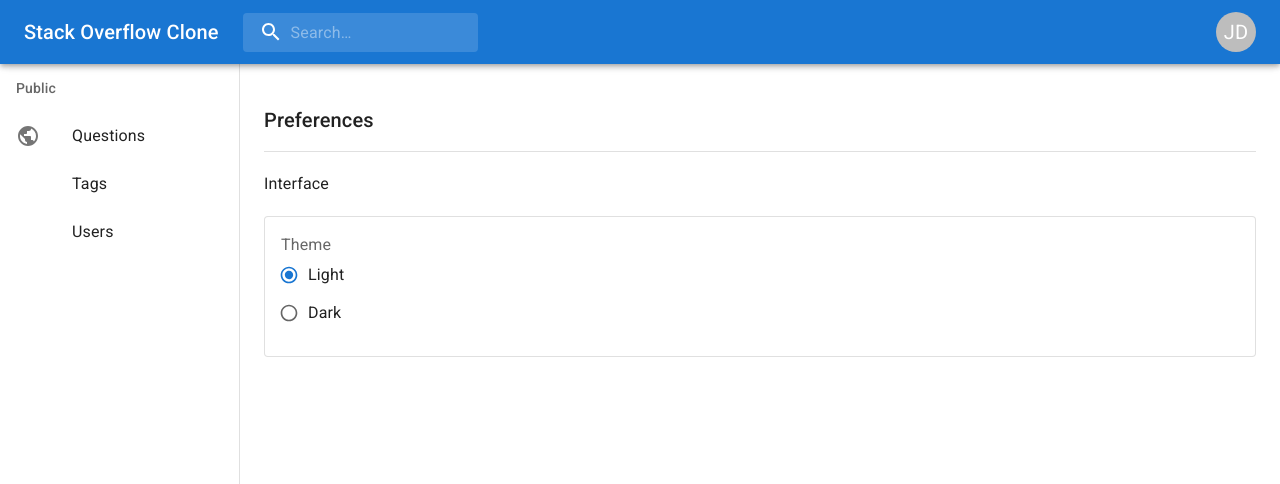
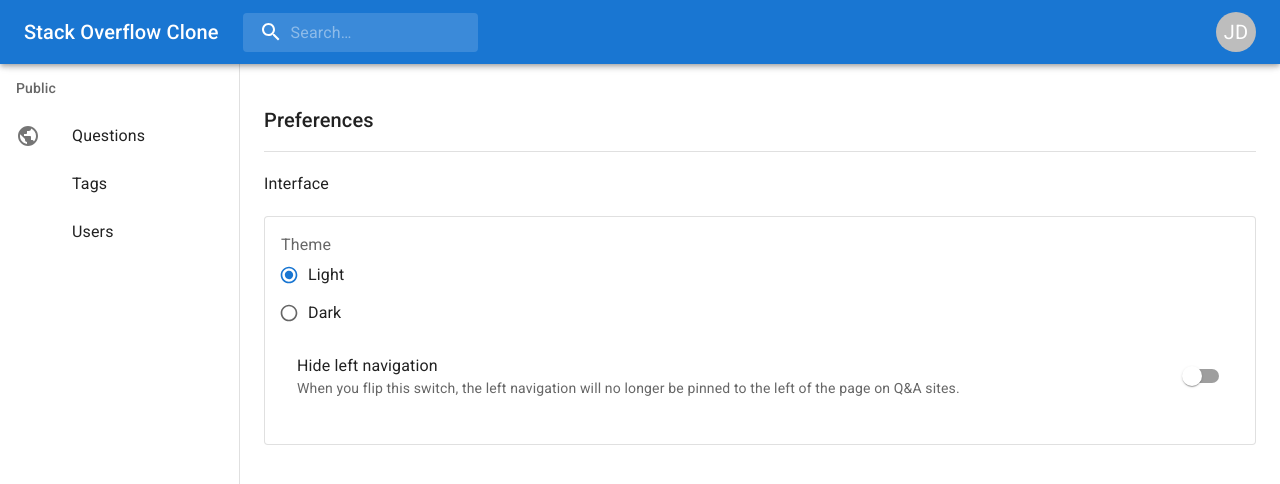
Before and after one commit to potouridisio/my-stack-overflow-clone, a React (Vite) app: page /users/1/preferences in a window 1280 px wide. Shown: the top 484 px of the page. Built offline with nearby package versions, Linux system fonts and the light colour scheme.

Commit message:
feat: add ability to hide left navigation

```diff
--- a/src/routes/LeftSidebar.jsx
+++ b/src/routes/LeftSidebar.jsx
@@ -11,6 +11,8 @@ import ListItemText from "@mui/material/ListItemText";
 import ListSubheader from "@mui/material/ListSubheader";
 import Toolbar from "@mui/material/Toolbar";
 
+import { usePreferencesStore } from "./Preferences";
+
 const drawerWidth = 240;
 
 export default function LeftSidebar() {
@@ -18,10 +20,14 @@ export default function LeftSidebar() {
   const isRootPath = /^\/$/.test(pathname);
   const isQuestionsPath = /^\/questions\/.*$/.test(pathname);
   const isSearchPath = /^\/search(\/.*)?$/.test(pathname);
+  const hideLeftNavigation = usePreferencesStore(
+    (state) => state.hideLeftNavigation
+  );
 
   return (
     <>
       {/* Sidebar */}
+      {hideLeftNavigation ? null : (
         <Drawer
           sx={{
             [`& .MuiDrawer-paper`]: {
@@ -71,6 +77,7 @@ export default function LeftSidebar() {
             </List>
           </Box>
         </Drawer>
+      )}
 
       {/* Main */}
       <Outlet />
--- a/src/routes/Preferences.jsx
+++ b/src/routes/Preferences.jsx
@@ -6,19 +6,27 @@ import CardContent from "@mui/material/CardContent";
 import FormControl from "@mui/material/FormControl";
 import FormControlLabel from "@mui/material/FormControlLabel";
 import FormLabel from "@mui/material/FormLabel";
+import List from "@mui/material/List";
+import ListItem from "@mui/material/ListItem";
+import ListItemText from "@mui/material/ListItemText";
 import Radio from "@mui/material/Radio";
 import RadioGroup from "@mui/material/RadioGroup";
+import Switch from "@mui/material/Switch";
 import Toolbar from "@mui/material/Toolbar";
 import Typography from "@mui/material/Typography";
 
 // eslint-disable-next-line react-refresh/only-export-components
 export const usePreferencesStore = create((set) => ({
   colorMode: "light",
+  hideLeftNavigation: false,
   setColorMode: (colorMode) => set({ colorMode }),
+  toggleLeftNavigation: () =>
+    set((state) => ({ hideLeftNavigation: !state.hideLeftNavigation })),
 }));
 
 export default function Preferences() {
-  const { colorMode, setColorMode } = usePreferencesStore();
+  const { colorMode, hideLeftNavigation, setColorMode, toggleLeftNavigation } =
+    usePreferencesStore();
 
   return (
     <Box component="main" sx={{ flexGrow: 1, p: 3 }}>
@@ -58,6 +66,20 @@ export default function Preferences() {
               ))}
             </RadioGroup>
           </FormControl>
+
+          <List>
+            <ListItem>
+              <ListItemText
+                primary="Hide left navigation"
+                secondary="When you flip this switch, the left navigation will no longer be pinned to the left of the page on Q&A sites."
+              />
+              <Switch
+                edge="end"
+                onChange={toggleLeftNavigation}
+                value={hideLeftNavigation}
+              />
+            </ListItem>
+          </List>
         </CardContent>
       </Card>
     </Box>
--- a/src/routes/Root.jsx
+++ b/src/routes/Root.jsx
@@ -1,5 +1,6 @@
 import { Link, Outlet, useNavigate } from "react-router-dom";
 
+import MenuIcon from "@mui/icons-material/Menu";
 import SearchIcon from "@mui/icons-material/Search";
 import AppBar from "@mui/material/AppBar";
 import Avatar from "@mui/material/Avatar";
@@ -9,6 +10,7 @@ import InputBase from "@mui/material/InputBase";
 import { styled, alpha } from "@mui/material/styles";
 import Toolbar from "@mui/material/Toolbar";
 import Typography from "@mui/material/Typography";
+import { usePreferencesStore } from "./Preferences";
 
 const Search = styled("div")(({ theme }) => ({
   [theme.breakpoints.up("sm")]: {
@@ -52,6 +54,9 @@ const StyledInputBase = styled(InputBase)(({ theme }) => ({
 
 export default function Root() {
   const navigate = useNavigate();
+  const hideLeftNavigation = usePreferencesStore(
+    (state) => state.hideLeftNavigation
+  );
 
   const handleKeyDown = (event) => {
     if (event.keyCode === 13) {
@@ -67,6 +72,16 @@ export default function Root() {
         sx={{ zIndex: (theme) => theme.zIndex.drawer + 1 }}
       >
         <Toolbar>
+          {hideLeftNavigation ? (
+            <IconButton
+              color="inherit"
+              edge="start"
+              size="large"
+              sx={{ mr: 2 }}
+            >
+              <MenuIcon />
+            </IconButton>
+          ) : null}
           <Typography
             component="div"
             noWrap
```
Lines whose indentation alone changed are shown as unchanged.
